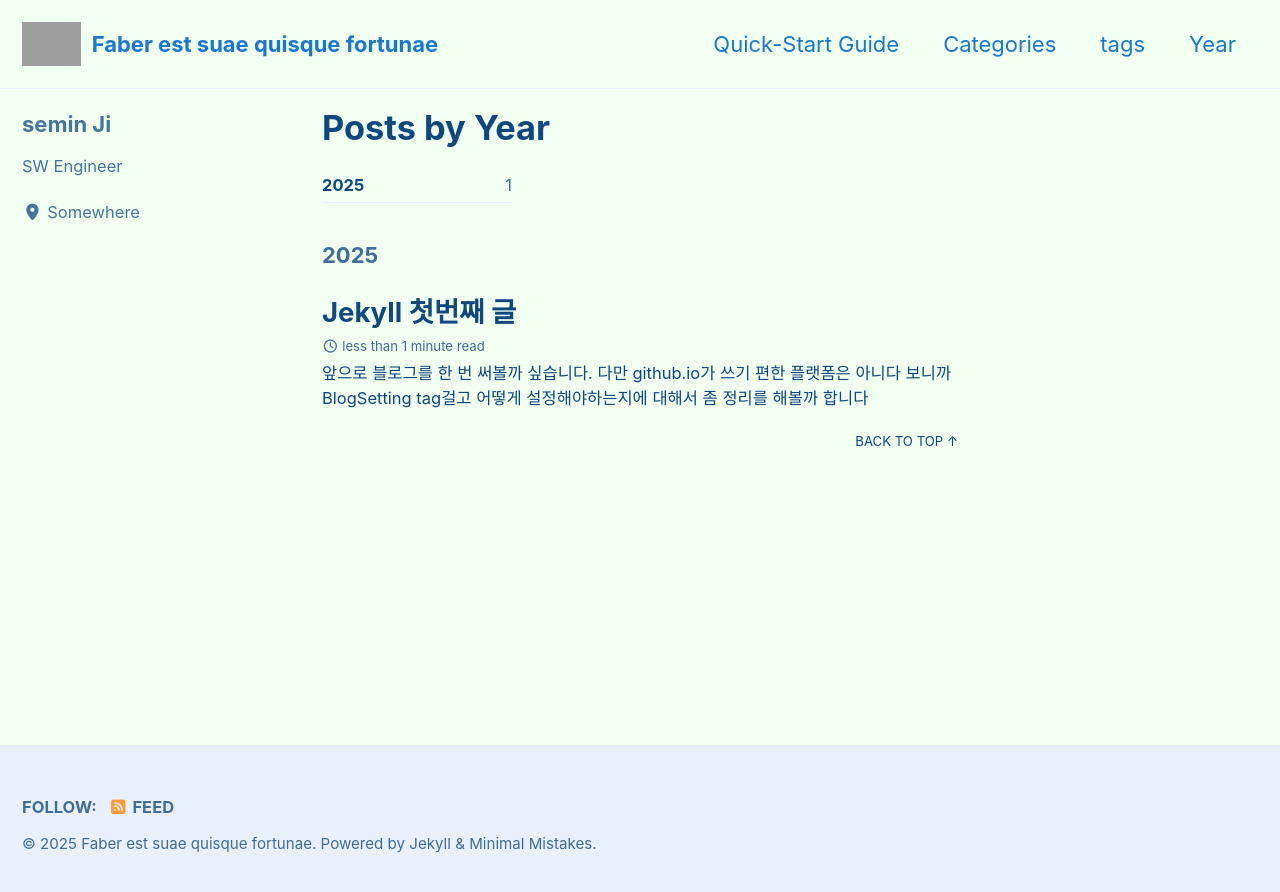
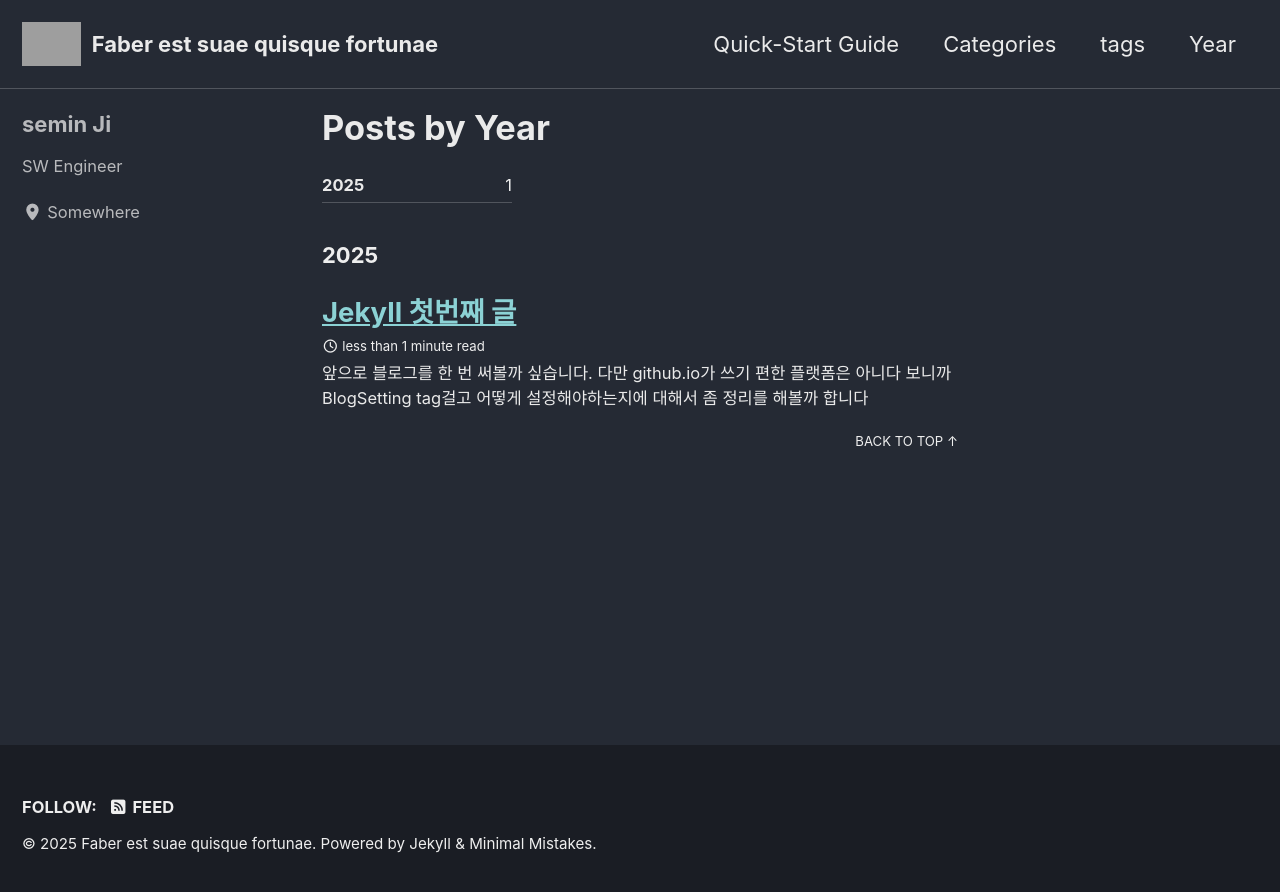
Before and after one commit to sbh3821/sbh3821.github.io, a Jekyll site: the page built from _pages/year_archive.md, in a window 1280 px wide. Shown: the top 892 px of the page. Built offline with Jekyll 4.4.1, drawn with Linux system fonts in a browser that asks for light colours; cached includes are drawn as plain includes; grey boxes are pictures that could not be loaded.

Commit message:
Change theme to dark and remove unused screenshot

```diff
--- a/_config.yml
+++ b/_config.yml
@@ -12,7 +12,7 @@
 
 # theme                  : "minimal-mistakes-jekyll"
 # remote_theme           : "mmistakes/minimal-mistakes"
-minimal_mistakes_skin    : "aqua" # "air", "aqua", "contrast", "dark", "dirt", "neon", "mint", "plum", "sunrise"
+minimal_mistakes_skin    : "dark" # "air", "aqua", "contrast", "dark", "dirt", "neon", "mint", "plum", "sunrise"
 
 # Site Settings
 locale                   : "en-US"
--- a/assets/css/main.scss
+++ b/assets/css/main.scss
@@ -7,19 +7,3 @@ search: false
 
 @import "minimal-mistakes/skins/{{ site.minimal_mistakes_skin | default: 'default' }}"; // skin
 @import "minimal-mistakes"; // main partials
-
-// Font 변경
-@import url('https://fonts.googleapis.com/css?family=Inconsolata');
-
-$serif              : "Inconsolata", monospace, "PT Serif", Georgia, Times, serif;
-$sans-serif-narrow  : "Inconsolata", monospace, "PT Sans Narrow", -apple-system, BlinkMacSystemFont, "Roboto", "Segoe UI", "Helvetica Neue", "Lucida Grande", Arial, sans-serif;
-
-$global-font-family : $serif;
-$header-font-family : $sans-serif-narrow;
-$caption-font-family: $serif !default;
-
-// list title link remove underline
-.archive a {
-    color: inherit;
-    text-decoration: none;
-}
```
Also changed, not shown: screenshot-layouts.png (deleted), screenshot.png (deleted).
